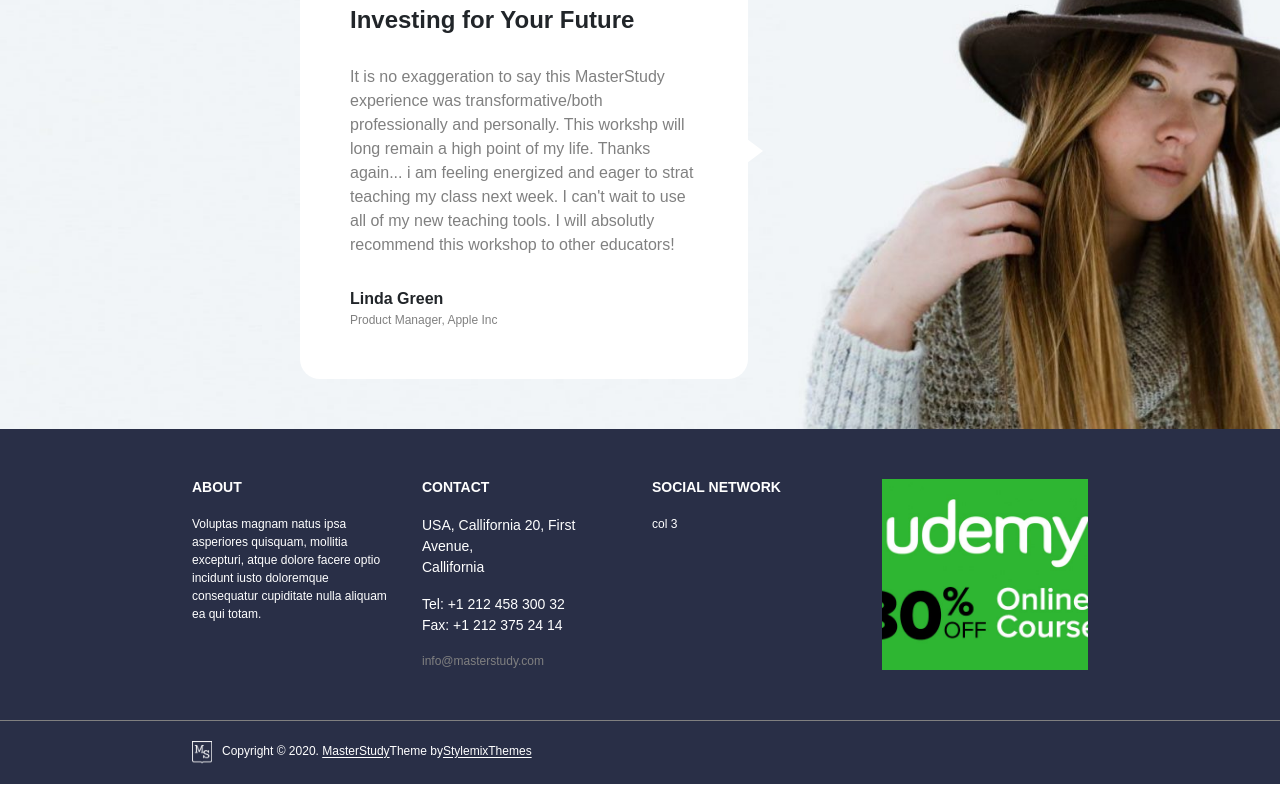
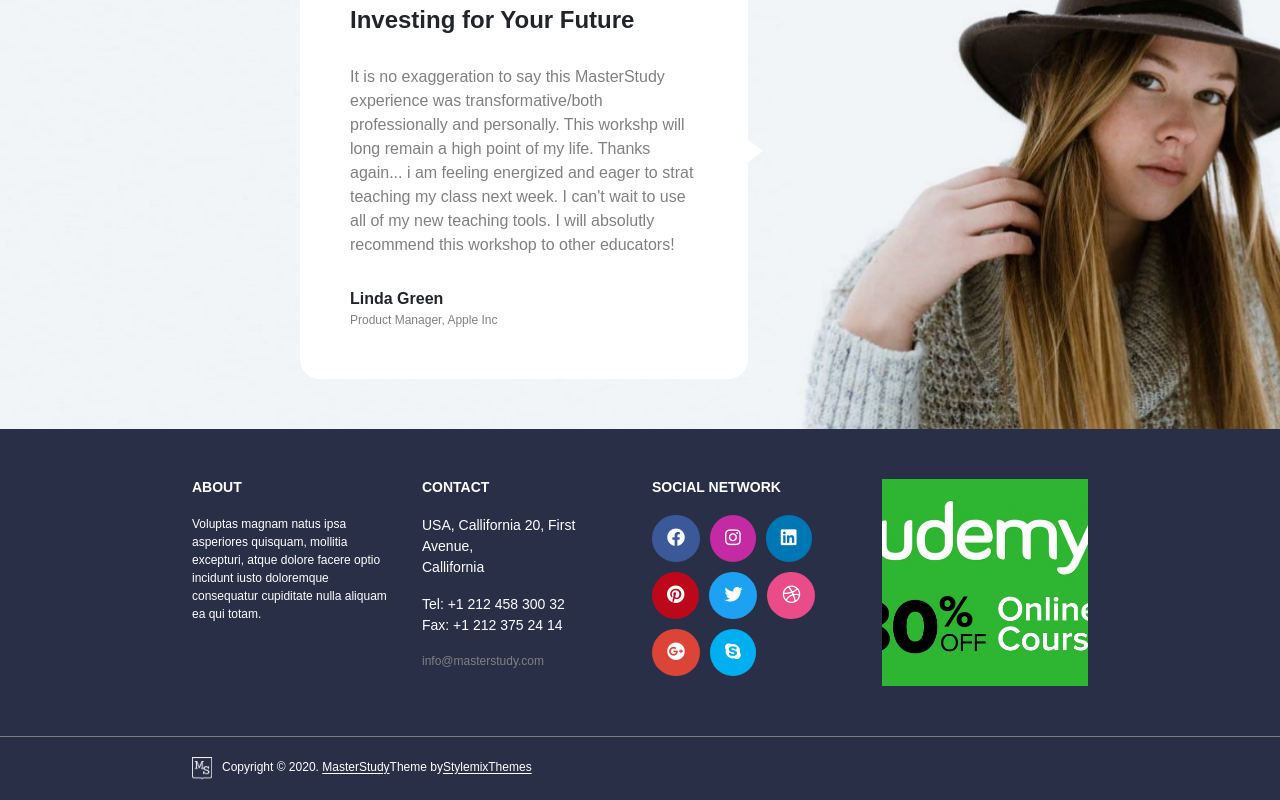
Before and after one commit to radfarelmira/proj-html-vuejs, a Vue app: page / in a window 1280 px wide. Shown: the part 4009-4809 px from the top of the page. Built offline with nearby package versions, Linux system fonts and the light colour scheme.

Commit message:
add footer component content

```diff
--- a/src/App.vue
+++ b/src/App.vue
@@ -20,7 +20,7 @@
       <Testimonial />
     </main>
 
-    <Footer />
+    <Footer :footerTopIconsArray="footerTopIcons"/>
   </div>
 </template>
 
@@ -275,6 +275,48 @@ export default {
           discount: '$35'
         },
       ],
+      footerTopIcons: [
+        {
+          class: 'fab fa-facebook',
+          bgColor: '#3b5998',
+          href: 'https://it-it.facebook.com/'
+        },
+        {
+          class: 'fab fa-instagram',
+          bgColor: '#c32aa3',
+          href: 'https://www.instagram.com/'
+        },
+        {
+          class: 'fab fa-linkedin',
+          bgColor: '#0077b5',
+          href: 'https://www.linkedin.com/'
+        },
+        {
+          class: 'fab fa-pinterest',
+          bgColor: '#bd081c',
+          href: 'https://www.pinterest.com/'
+        },
+        {
+          class: 'fab fa-twitter',
+          bgColor: '#1da1f2',
+          href: 'https://twitter.com/'
+        },
+        {
+          class: 'fab fa-dribbble',
+          bgColor: '#ea4c89',
+          href: 'https://dribbble.com/'
+        },
+        {
+          class: 'fab fa-google-plus',
+          bgColor: '#db4437',
+          href: 'https://www.google.com/'
+        },
+        {
+          class: 'fab fa-skype',
+          bgColor: '#00aff0',
+          href: 'https://www.skype.com/en/'
+        },
+      ]
     }
   }
 };
--- a/src/components/Footer.vue
+++ b/src/components/Footer.vue
@@ -17,7 +17,13 @@
             </div>
             <div class="col social">
               <h5>social network</h5>
-              col 3
+              <ul>
+                <li v-for="(icon, index) in footerTopIconsArray" :key="index">
+                  <a :href="icon.href" :style="{'background-color': icon.bgColor}" target="_blank">
+                    <i :class="icon.class"></i>
+                  </a>
+                </li>
+              </ul>
             </div>
             <div class="col udemy">
               <img src="../assets/img/top-udemy.jpg" alt="udemy">
@@ -38,6 +44,9 @@
 <script>
 export default {
     name: 'Footer',
+    props:{
+      footerTopIconsArray: Array,
+    }
 }
 </script>
 
@@ -70,6 +79,34 @@ footer{
         color: gray;
       }
     }
+
+    .social{
+      font-size: 18px;
+      ul{
+        display: flex;
+        flex-wrap: wrap;
+
+        li{
+          margin: 0 10px 10px 0;
+          transition: transform .1s;
+
+          a{
+            padding: 10px 15px;
+            background-color: #d4ebb3;
+            border-radius: 50px;
+          }
+        }
+
+        li:hover{
+          transform: scale(1.1)
+        }
+      }
+    }
+
+    .udemy{
+    }
+
+
   }
 
   .footer-bottom{
--- a/src/components/Header.vue
+++ b/src/components/Header.vue
@@ -148,6 +148,11 @@ header{
 
                         li{
                             margin: 0 5px;
+                            transition: transform .1s;
+                        }
+
+                        li:hover{
+                            transform: scale(1.2)
                         }
                     }
                 }
--- a/src/components/RecentCourses.vue
+++ b/src/components/RecentCourses.vue
@@ -5,7 +5,7 @@
            <nav>
                <ul>
                    <li  v-for="(cours, index) in recentCoursesLinksArray" :key="index" >
-                       <a @click="getActivelink(index)" :class="{'active-link' : index === activeLink}" href="#"  target="_blank">
+                       <a @click="getActivelink(index)" :class="{'active-link' : index === activeLink}" href="#" >
                            {{cours}}
                         </a>
                    </li>
--- a/src/style/general.scss
+++ b/src/style/general.scss
@@ -23,7 +23,7 @@ a{
 }
 
 a:hover{
-    color:#292f47;
+    color:#5c678d;
 }
 
 img{
```
